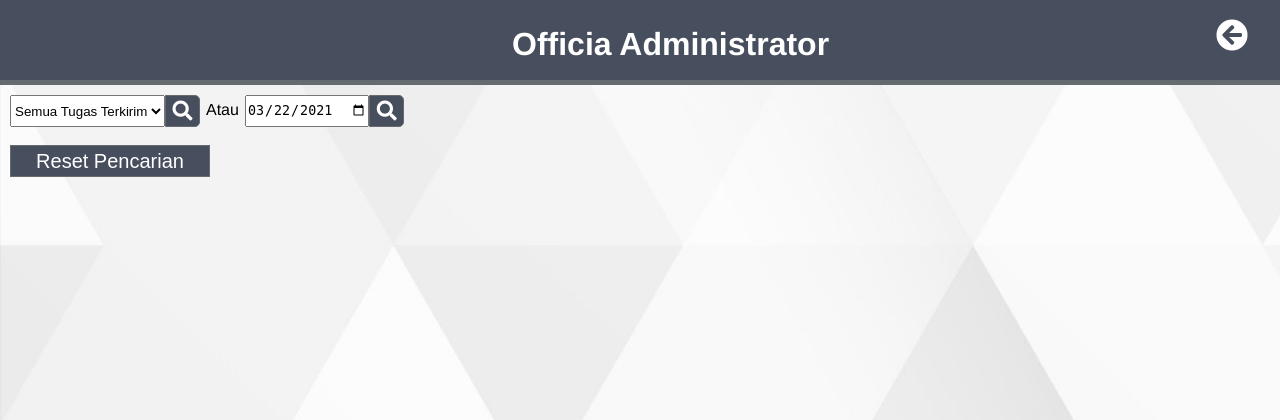
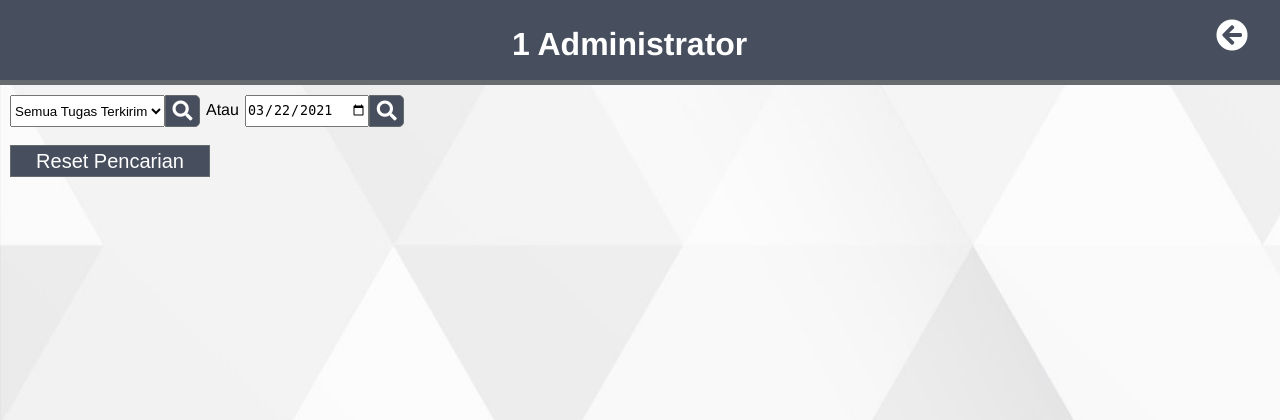
Before and after one commit to aryrk/E-Office, a PHP site: page /admin/etc/history/history.php in a window 1280 px wide. Shown: the top 420 px of the page. Run offline with PHP 8.4, Linux system fonts and the light colour scheme; a user stored in the database is signed in; data comes from the database, SQL or seed files in the repository; some libraries are stand-ins or nearby versions.

Commit message:
Update history.php

```diff
--- a/admin/etc/history/history.php
+++ b/admin/etc/history/history.php
@@ -45,7 +45,7 @@ if(isset($_POST['reset'])){
 
 <body>
     <header class="banner">
-        <h1 class="h1">Officia Administrator</h1>
+        <h1 class="h1"><?php echo $kantor; ?> Administrator</h1>
 
         <a href="../../Tugas.php"><i class="back fas fa-arrow-circle-left"></i></a>
     </header>
```
